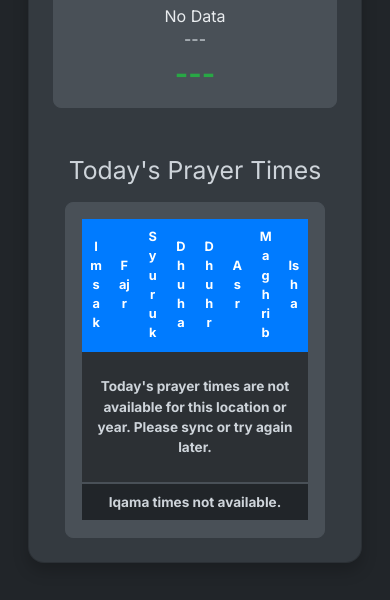
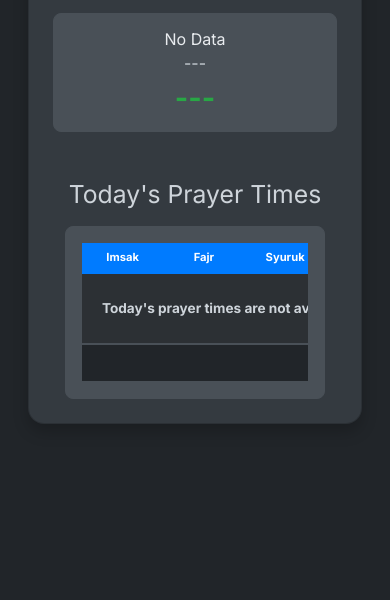
Before and after one commit to hanisirfan/light-prayer-time, a plain HTML site: page index.html in a window 390 px wide. Shown: the part 332-932 px from the top of the page. After the commit the page ends 844 px from the top, so only its background shows below. Drawn offline with nearby package versions, Linux system fonts and the light colour scheme.

Commit message:
Fixed the table scroll in mobile view

```diff
--- a/css/main.css
+++ b/css/main.css
@@ -50,7 +50,6 @@ body {
 
 .container {
     width: 100%; /* Ensure it takes full width of its parent */
-    /* Removed max-width here */
 }
 
 .card {
@@ -163,7 +162,7 @@ body {
 /* Specific styling for the prayer times table */
 .table {
     width: 100%;
-    table-layout: fixed;
+    table-layout: fixed; /* Keep fixed layout for consistent column widths */
     border-color: var(--border-color);
     transition: all 0.3s ease;
 }
@@ -181,7 +180,7 @@ body {
 
 /* Table body and footer cells */
 .table tbody td,
-.table tfoot td { /* Apply to tfoot td as well */
+.table tfoot td {
     vertical-align: middle;
     padding: 0.75rem;
     font-size: 1.1rem;
@@ -302,9 +301,16 @@ body {
         padding: 0.5rem;
     }
     .table thead th {
-        font-size: 0.8rem;
-        padding: 0.5rem;
+        font-size: 0.7rem; /* Reduced font size for table headers on mobile */
+        padding: 0.4rem; /* Adjusted padding for table headers on mobile */
+        white-space: nowrap; /* Prevent wrapping of header text to ensure min-width works */
     }
+
+    /* Force a minimum width on the table itself when in table-responsive container on small screens */
+    .table-responsive > .table {
+        min-width: 650px; /* Adjust this value as needed to ensure scrolling. Typical phone width is 320-420px. */
+    }
+
     .card {
         min-height: 480px;
         padding: 1rem;
--- a/index.html
+++ b/index.html
@@ -63,7 +63,7 @@
                 <div class="col-12">
                     <h2 class="text-center mb-3 text-secondary">Today's Prayer Times</h2>
                     <div class="p-3 border rounded-3">
-                        <div class="table-responsive"> <!-- NEW: This div makes the table scrollable -->
+                        <div class="table-responsive">
                             <table class="table table-striped table-hover mb-0 text-center" id="prayerTimesTable">
                                 <thead>
                                     <tr>
@@ -222,7 +222,7 @@
                         <li><strong>IndexedDB:</strong> For local data storage of prayer times.</li>
                         <li><strong>Progressive Web App (PWA) features:</strong> For installability and offline capabilities.</li>
                     </ul>
-                    <p class="mt-4">Developed with the help of Google Gemini.</p>
+                    <p class="mt-4">Developed by <a href="https://www.hanisirfan.xyz" target="_blank" rel="noopener noreferrer">Hanis Irfan</a> with the help of Google Gemini ❤️</p>
                 </div>
                 <div class="modal-footer border-0">
                     <button type="button" class="btn btn-secondary rounded-pill px-4" data-bs-dismiss="modal">Close</button>
```
